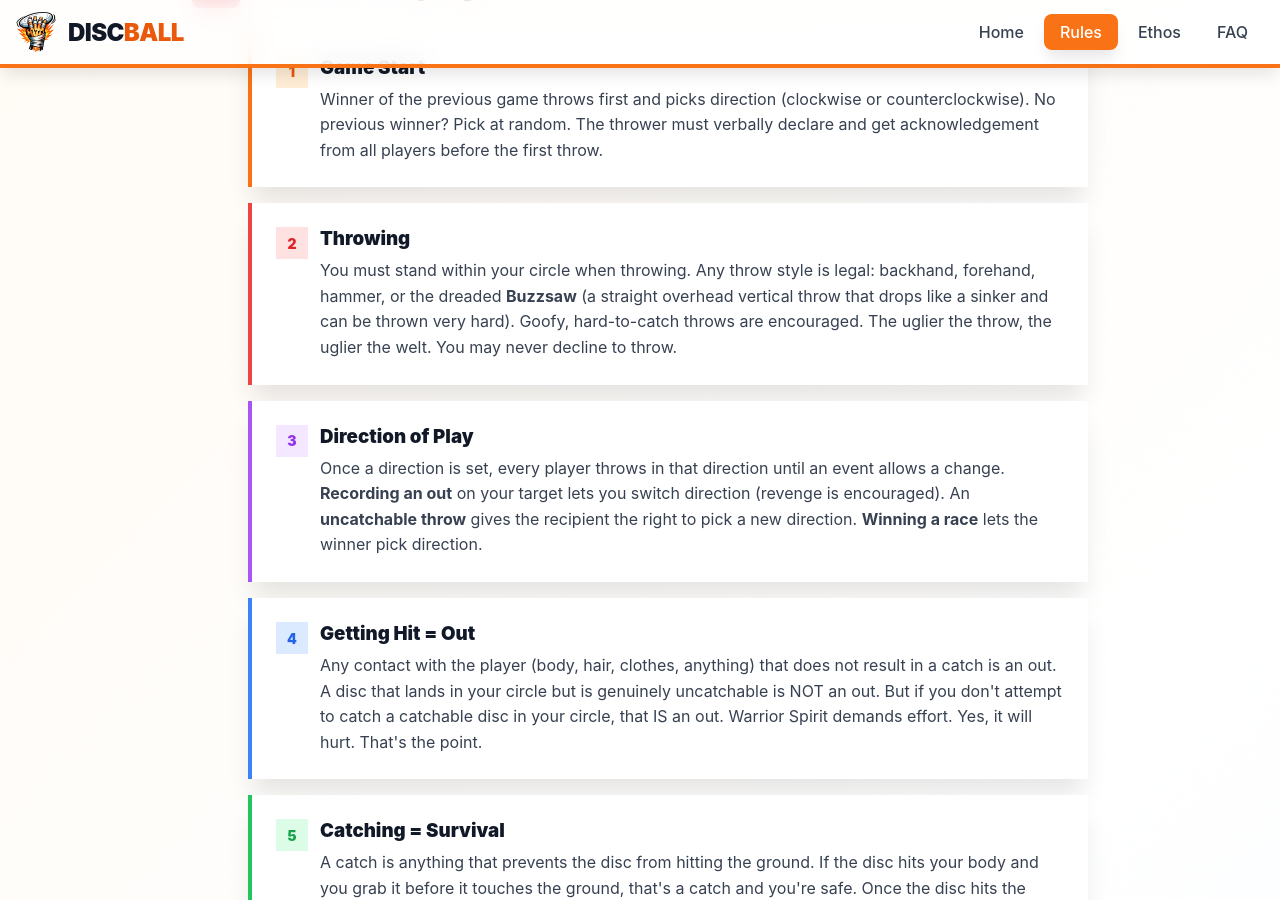
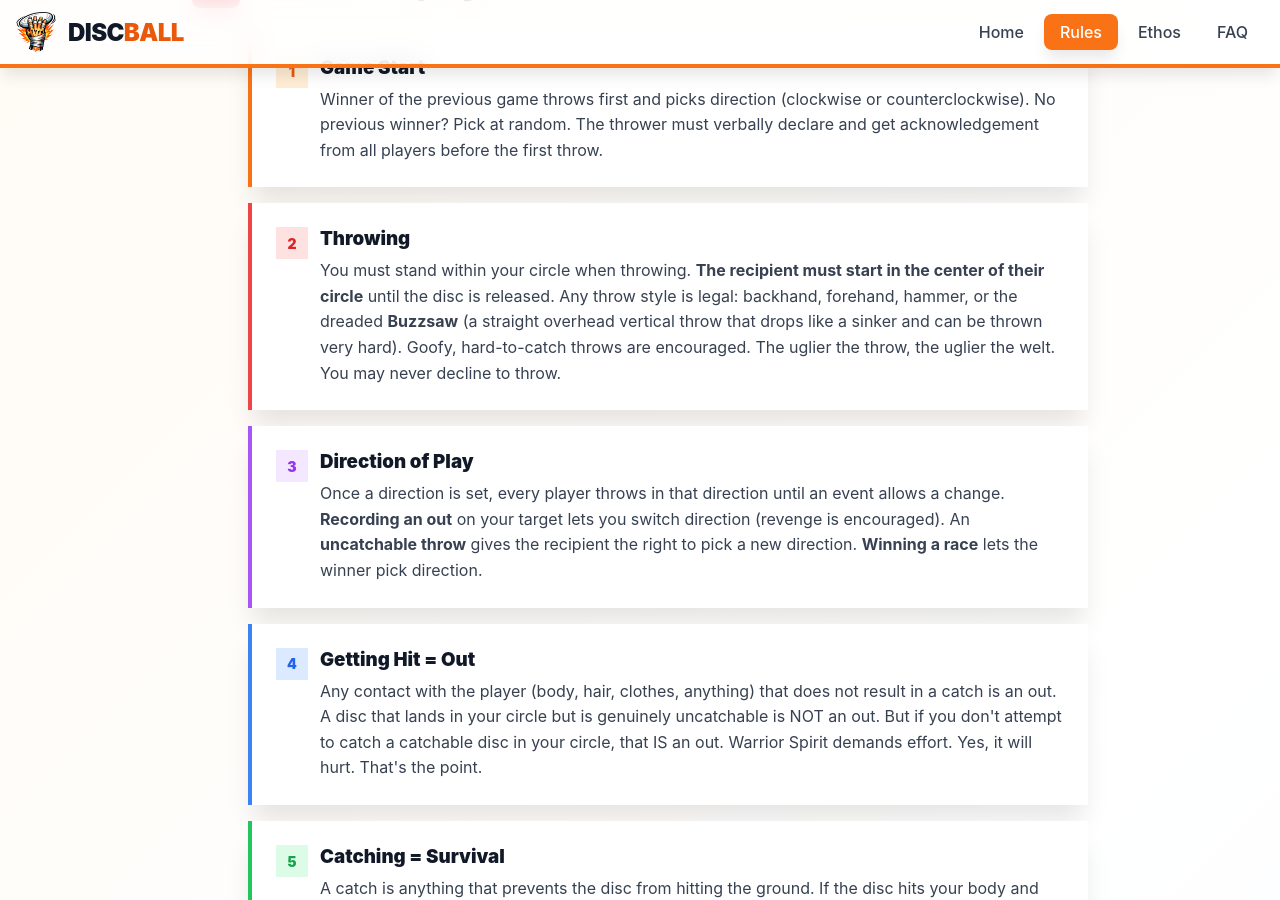
Before and after one commit to joshcutler/discball.ninja, a Jekyll site: the page built from the-rules.html, in a window 1280 px wide and 900 px high, scrolled down 1339 px. Built offline with Jekyll 4.4.1, drawn with Linux system fonts in a browser that asks for light colours.

Commit message:
Add rule: recipient must start in center of circle until disc is released
Co-Authored-By: Claude Opus 4.6 <noreply@anthropic.com>

```diff
--- a/the-rules.html
+++ b/the-rules.html
@@ -77,7 +77,7 @@ nav_id: rules
             <div class="step-number red">2</div>
             <div class="step-content">
               <h3>Throwing</h3>
-              <p>You must stand within your circle when throwing. Any throw style is legal: backhand, forehand, hammer, or the dreaded <strong>Buzzsaw</strong> (a straight overhead vertical throw that drops like a sinker and can be thrown very hard). Goofy, hard-to-catch throws are encouraged. The uglier the throw, the uglier the welt. You may never decline to throw.</p>
+              <p>You must stand within your circle when throwing. <strong>The recipient must start in the center of their circle</strong> until the disc is released. Any throw style is legal: backhand, forehand, hammer, or the dreaded <strong>Buzzsaw</strong> (a straight overhead vertical throw that drops like a sinker and can be thrown very hard). Goofy, hard-to-catch throws are encouraged. The uglier the throw, the uglier the welt. You may never decline to throw.</p>
             </div>
           </div>
         </div>
```
Also changed, not shown: CLAUDE.md (+1 -0 lines).
